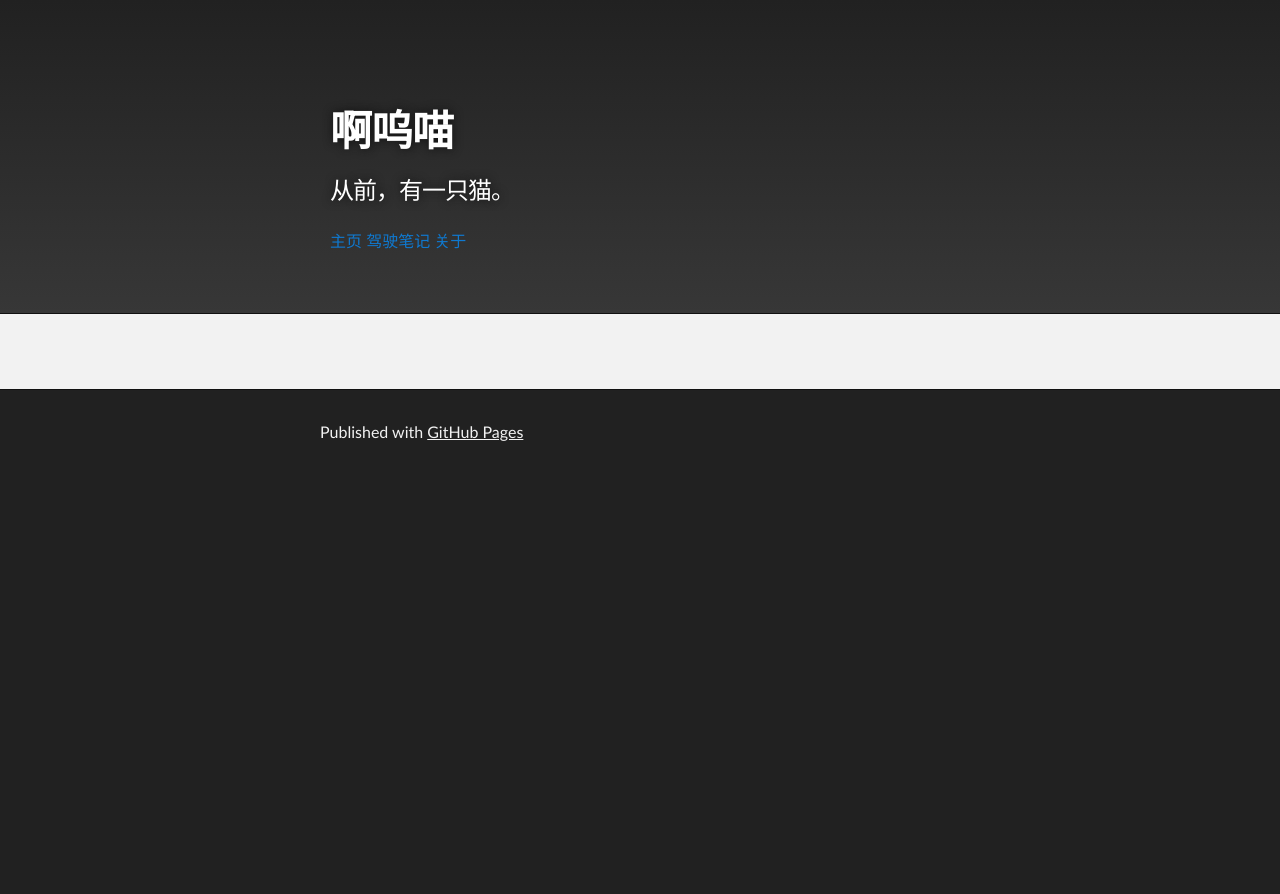
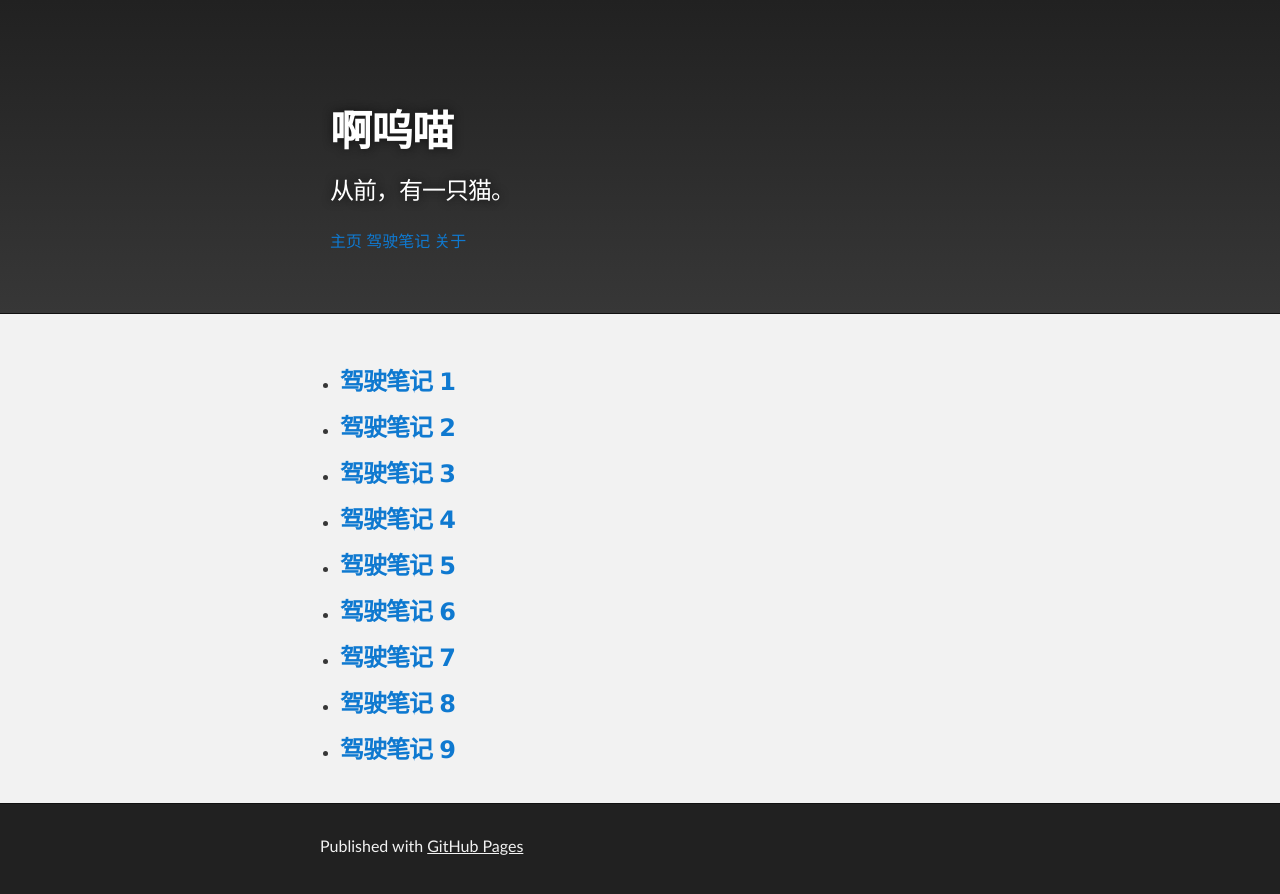
Before and after one commit to icrmio/icrmio.github.io, a Jekyll site: the page built from driving_notes.html, in a window 1280 px wide. Shown: the top 894 px of the page. Built offline with Jekyll 4.4.1, drawn with Linux system fonts in a browser that asks for light colours.

Commit message:
Update driving_notes.html

```diff
--- a/driving_notes.html
+++ b/driving_notes.html
@@ -2,7 +2,6 @@
 layout: default
 ---
 
-<ul>
 {% for i in (1..100) %}
   {% assign note_path = "/driving/driving_note_" | append: i | append: ".md" %}
 
@@ -19,9 +18,14 @@ layout: default
     {% break %}
   {% endif %}
 
+  {% assign count = i %}
+
+{% endfor %}
+
+<ul>
+  {% for i in (1..count) %}
     <li>
       <h3><a href="{{ '/driving/driving_note_' | append: i | append: ".html" }}">驾驶笔记 {{ i }}</a></h3>
     </li>
-
   {% endfor %}
 </ul>
```
Lines whose indentation alone changed are shown as unchanged.
